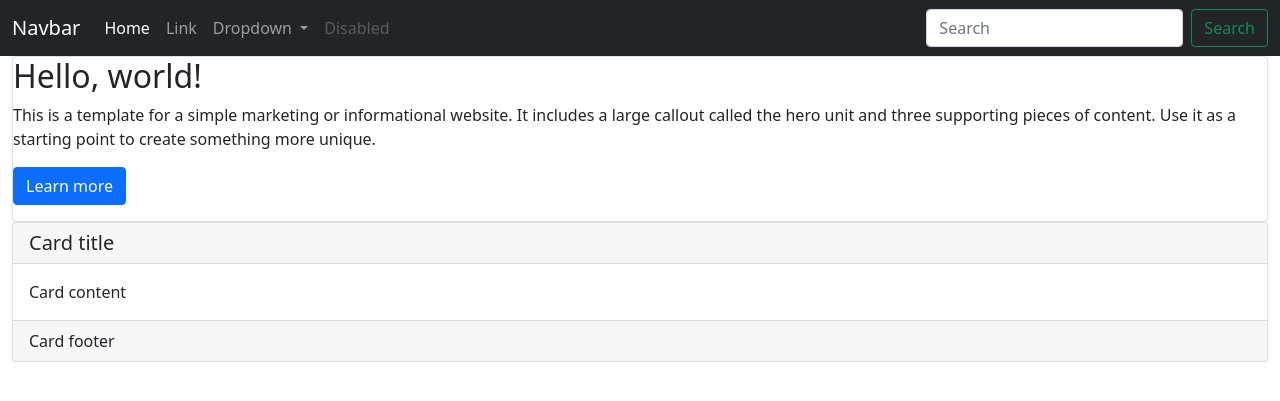
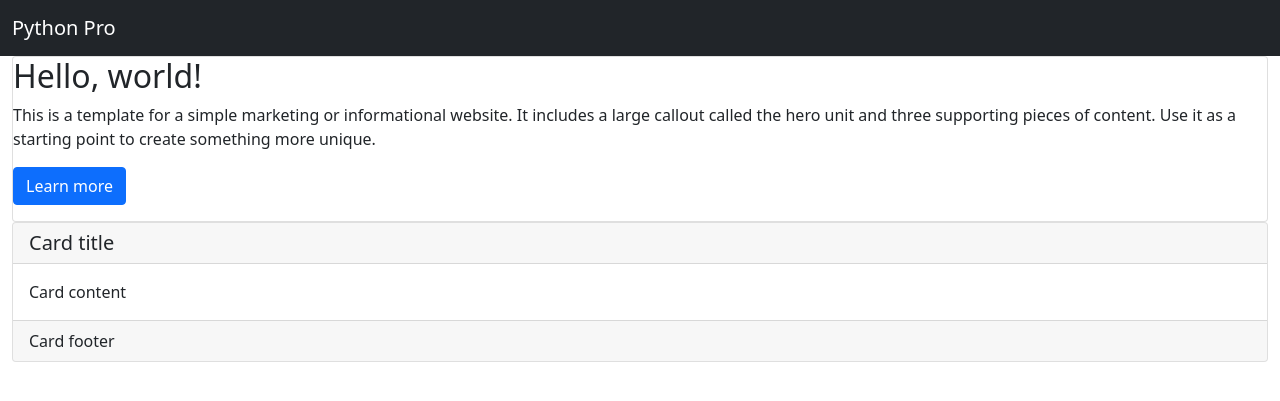
Before and after one commit to heltonteixeira92/Curso-django, a Django app: template pypro/base/templates/base/home.html in a window 1280 px wide. Shown: the top 401 px of the page. Run offline with Django 3.2, Linux system fonts and the light colour scheme; the template is opened without the code that fills it, so the values that code supplies are empty; some libraries are stand-ins or nearby versions.

Commit message:
urls nomeadas

```diff
--- a/pypro/base/templates/base/home.html
+++ b/pypro/base/templates/base/home.html
@@ -1,16 +1,15 @@
 {% load static %}
-
 <!DOCTYPE html>
-<html lang="en">
+<html lang="pt-br">
   <head>
     <meta charset="utf-8">
     <meta http-equiv="X-UA-Compatible" content="IE=edge">
     <meta name="viewport" content="width=device-width, initial-scale=1">
 
-    <title>Bootstrap 4, from LayoutIt!</title>
+    <title>Python Pro</title>
 
-    <meta name="description" content="Source code generated using layoutit.com">
-    <meta name="author" content="LayoutIt!">
+    <meta name="description" content="Página do curso Python pro">
+    <meta name="author" content="Renzo Nuccitelli, reproduzido por Helton Teixeira">
 
     <link href="{% static 'css/bootstrap.min.css' %}" rel="stylesheet">
     <link href="{% static 'css/style.css' %}" rel="stylesheet">
@@ -23,37 +22,14 @@
 
       <nav class="navbar navbar-expand-lg navbar-dark bg-dark">
           <div class="container-fluid">
-    <a class="navbar-brand" href="#">Navbar</a>
+            <a class="navbar-brand" href="{% url 'home' %}">Python Pro</a>
             <button class="navbar-toggler" type="button" data-bs-toggle="collapse" data-bs-target="#navbarSupportedContent" aria-controls="navbarSupportedContent" aria-expanded="false" aria-label="Toggle navigation">
               <span class="navbar-toggler-icon"></span>
             </button>
             <div class="collapse navbar-collapse" id="navbarSupportedContent">
               <ul class="navbar-nav me-auto mb-2 mb-lg-0">
-        <li class="nav-item">
-          <a class="nav-link active" aria-current="page" href="#">Home</a>
-        </li>
-        <li class="nav-item">
-          <a class="nav-link" href="#">Link</a>
-        </li>
-        <li class="nav-item dropdown">
-          <a class="nav-link dropdown-toggle" href="#" id="navbarDropdown" role="button" data-bs-toggle="dropdown" aria-expanded="false">
-            Dropdown
-          </a>
-          <ul class="dropdown-menu" aria-labelledby="navbarDropdown">
-            <li><a class="dropdown-item" href="#">Action</a></li>
-            <li><a class="dropdown-item" href="#">Another action</a></li>
-            <li><hr class="dropdown-divider"></li>
-            <li><a class="dropdown-item" href="#">Something else here</a></li>
+
               </ul>
-        </li>
-        <li class="nav-item">
-          <a class="nav-link disabled" href="#" tabindex="-1" aria-disabled="true">Disabled</a>
-        </li>
-      </ul>
-      <form class="d-flex">
-        <input class="form-control me-2" type="search" placeholder="Search" aria-label="Search">
-        <button class="btn btn-outline-success" type="submit">Search</button>
-      </form>
             </div>
           </div>
       </nav>
@@ -93,7 +69,5 @@
             </div>
         </div>
         </div>
-
-
   </body>
 </html>
--- /dev/null
+++ b/pypro/django_assertions.py
@@ -0,0 +1,5 @@
+from django.test import TestCase
+
+_test_case = TestCase()
+
+assert_contains = _test_case.assertContains
--- a/pypro/settings.py
+++ b/pypro/settings.py
@@ -164,7 +164,7 @@ if AWS_ACCESS_KEY_ID:
 
     COLLECTFAST_ENABLED = True
 
-    AWS_DEFAULT_ACL = None
+    AWS_DEFAULT_ACL = 'private'
 
     # static assets
     STATICFILES_STORAGE = 's3_folder_storage.s3.StaticStorage'
--- a/pypro/urls.py
+++ b/pypro/urls.py
@@ -21,7 +21,7 @@ from pypro.base.views import home
 
 urlpatterns = [
     path('admin/', admin.site.urls),
-    path('', home),
+    path('', home, name='home'),
 ]
 
 if settings.DEBUG:
```
Also changed, not shown: pypro/base/tests/test_home.py (+19 -3 lines). Lines whose indentation alone changed are shown as unchanged.
